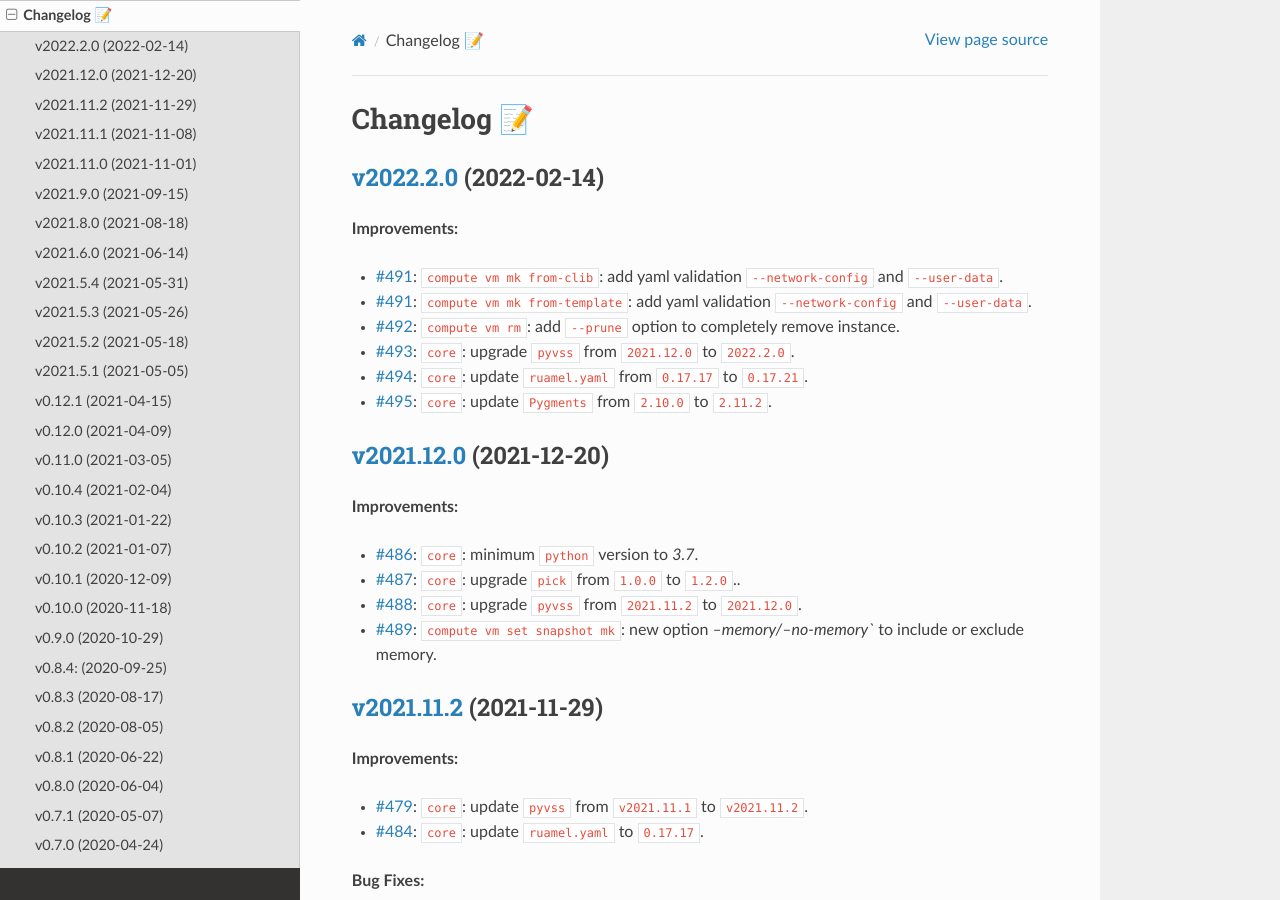
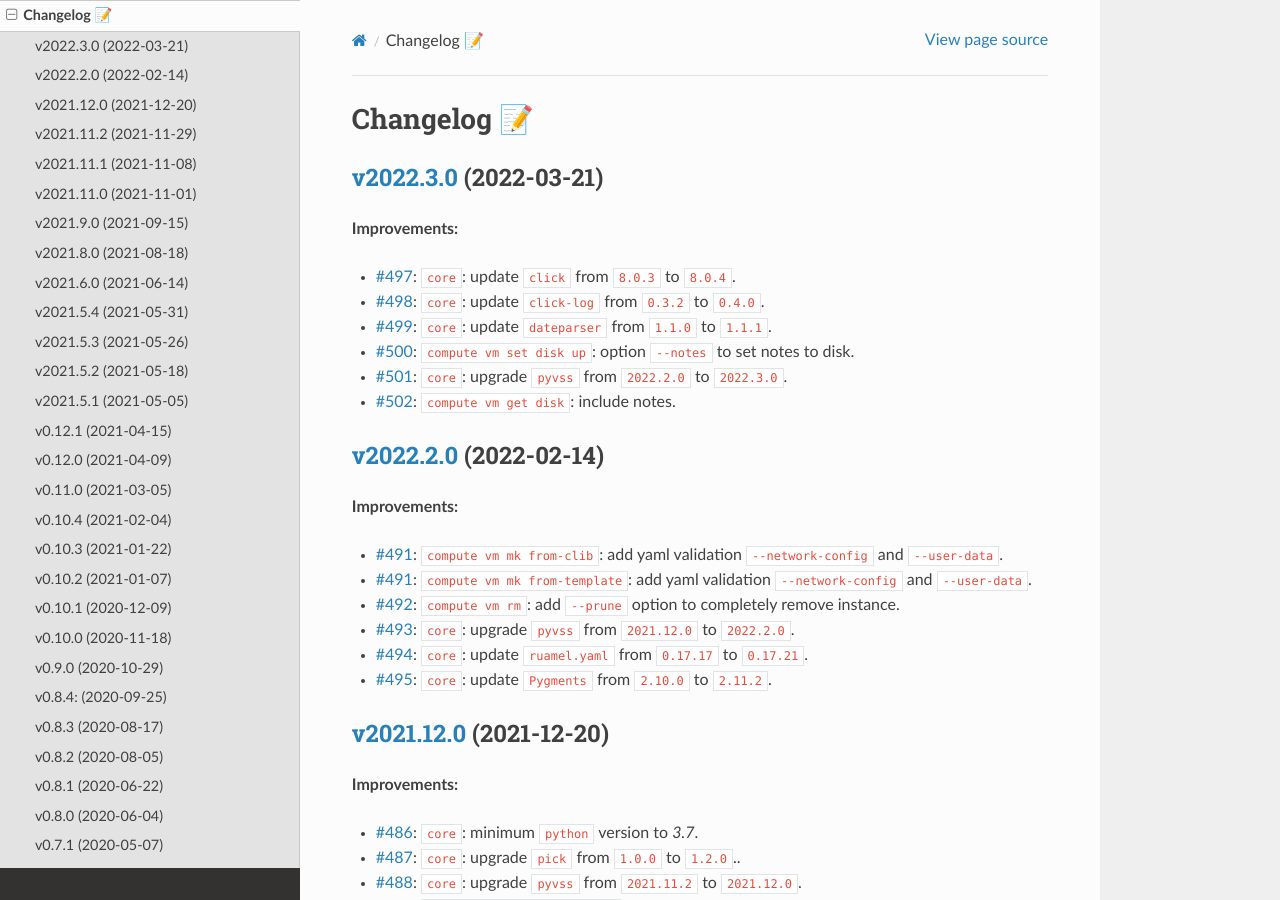
Before and after one commit to EIS-ITS/vss-cli, a Sphinx documentation site: the page built from docs/changelog.rst, in a window 1280 px wide and 900 px high. Built offline with Sphinx 7.4.7 and the Read the Docs theme 2.0.0, drawn with Linux system fonts in a browser that asks for light colours; the version number could not be read and is left out.

Commit message:
Issue #503: 🎉Version release v2022.3.0 - fixes #503

```diff
--- a/docs/changelog.rst
+++ b/docs/changelog.rst
@@ -1,5 +1,17 @@
 Changelog 📝
 ============
+
+`v2022.3.0 <https://gitlab-ee.eis.utoronto.ca/vss/vss-cli/tags/v2022.3.0>`_ (2022-03-21)
+---------------------------------------------------------------------------------------------
+
+**Improvements:**
+
+- `#497 <https://gitlab-ee.eis.utoronto.ca/vss/vss-cli/issues/497>`_: ``core``: update ``click`` from ``8.0.3`` to ``8.0.4``.
+- `#498 <https://gitlab-ee.eis.utoronto.ca/vss/vss-cli/issues/498>`_: ``core``: update ``click-log`` from ``0.3.2`` to ``0.4.0``.
+- `#499 <https://gitlab-ee.eis.utoronto.ca/vss/vss-cli/issues/499>`_: ``core``: update ``dateparser`` from ``1.1.0`` to ``1.1.1``.
+- `#500 <https://gitlab-ee.eis.utoronto.ca/vss/vss-cli/issues/500>`_: ``compute vm set disk up``: option ``--notes`` to set notes to disk.
+- `#501 <https://gitlab-ee.eis.utoronto.ca/vss/vss-cli/issues/501>`_: ``core``: upgrade ``pyvss`` from ``2022.2.0`` to ``2022.3.0``.
+- `#502 <https://gitlab-ee.eis.utoronto.ca/vss/vss-cli/issues/502>`_: ``compute vm get disk``: include notes.
 
 `v2022.2.0 <https://gitlab-ee.eis.utoronto.ca/vss/vss-cli/tags/v2022.2.0>`_ (2022-02-14)
 ---------------------------------------------------------------------------------------------
```
Also changed, not shown: CHANGELOG.md (+11 -0 lines), .bumpversion.cfg, 3 other files.
